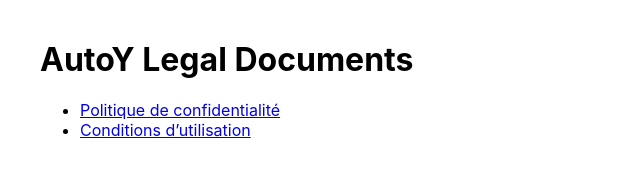
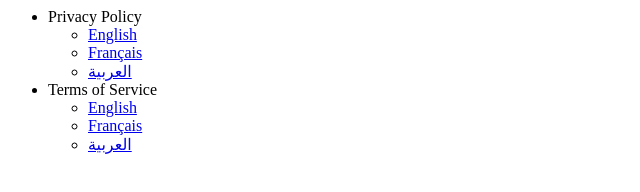
Before and after one commit to yassinebenaissa1988-bot/AutoY-Legal, a plain HTML site: page index.html in a window 1280 px wide. Shown: the whole page, without its empty margins (0-640 px from the left). Drawn offline with Linux system fonts and the light colour scheme.

Commit message:
Update index.html

```diff
--- a/index.html
+++ b/index.html
@@ -1,14 +1,16 @@
-<!DOCTYPE html>
-<html>
-  <head>
-    <meta charset="UTF-8">
-    <title>AutoY Legal Documents</title>
-  </head>
-  <body style="font-family: -apple-system, Arial, sans-serif; margin: 40px;">
-    <h1>AutoY Legal Documents</h1>
+<ul>
+  <li>Privacy Policy
     <ul>
-      <li><a href="privacy-policy.html">Politique de confidentialité</a></li>
-      <li><a href="terms.html">Conditions d’utilisation</a></li>
+      <li><a href="privacy-policy-en.html">English</a></li>
+      <li><a href="privacy-policy-fr.html">Français</a></li>
+      <li><a href="privacy-policy-ar.html">العربية</a></li>
     </ul>
-  </body>
-</html>
+  </li>
+  <li>Terms of Service
+    <ul>
+      <li><a href="terms-en.html">English</a></li>
+      <li><a href="terms-fr.html">Français</a></li>
+      <li><a href="terms-ar.html">العربية</a></li>
+    </ul>
+  </li>
+</ul>
```
